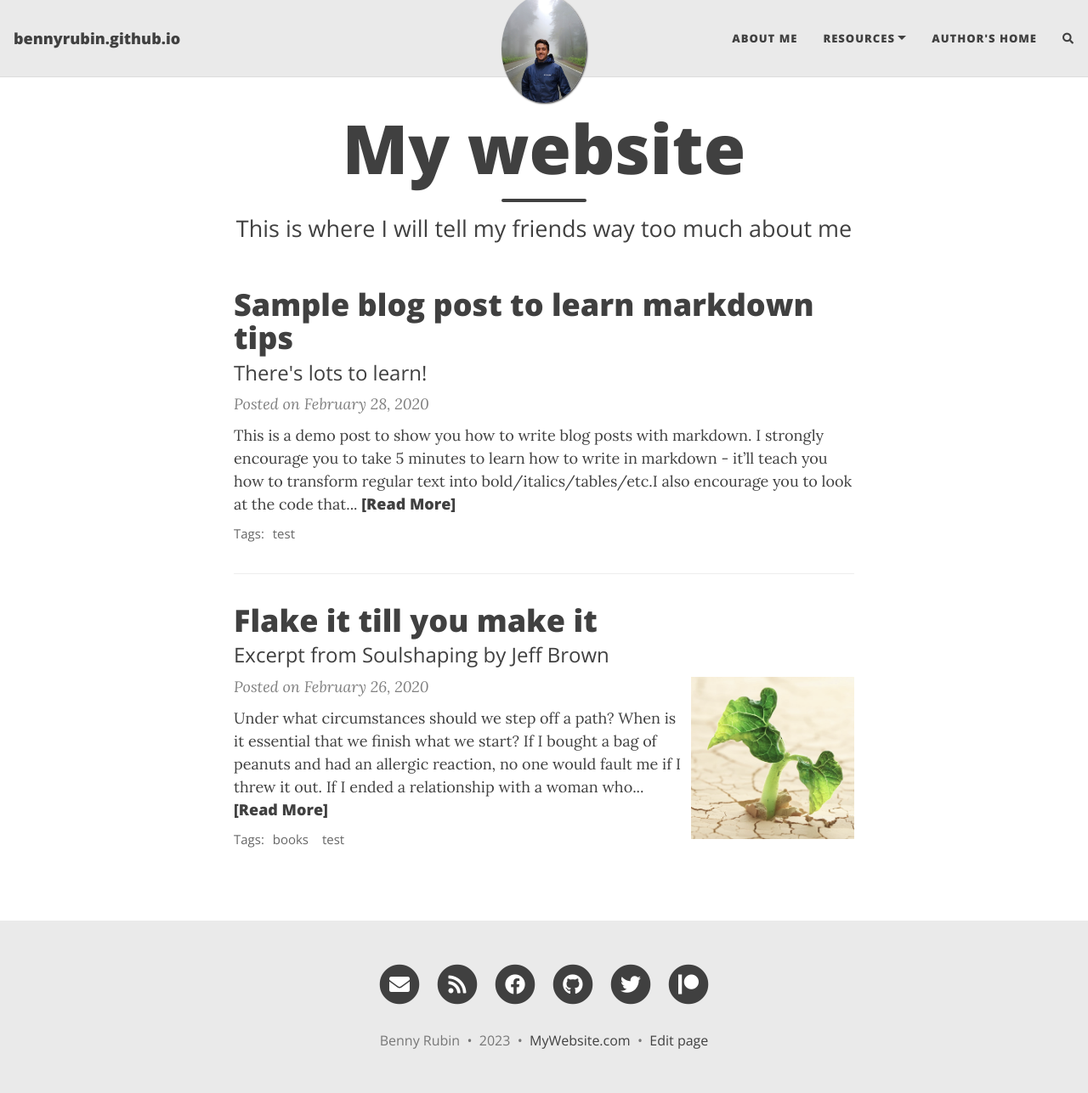
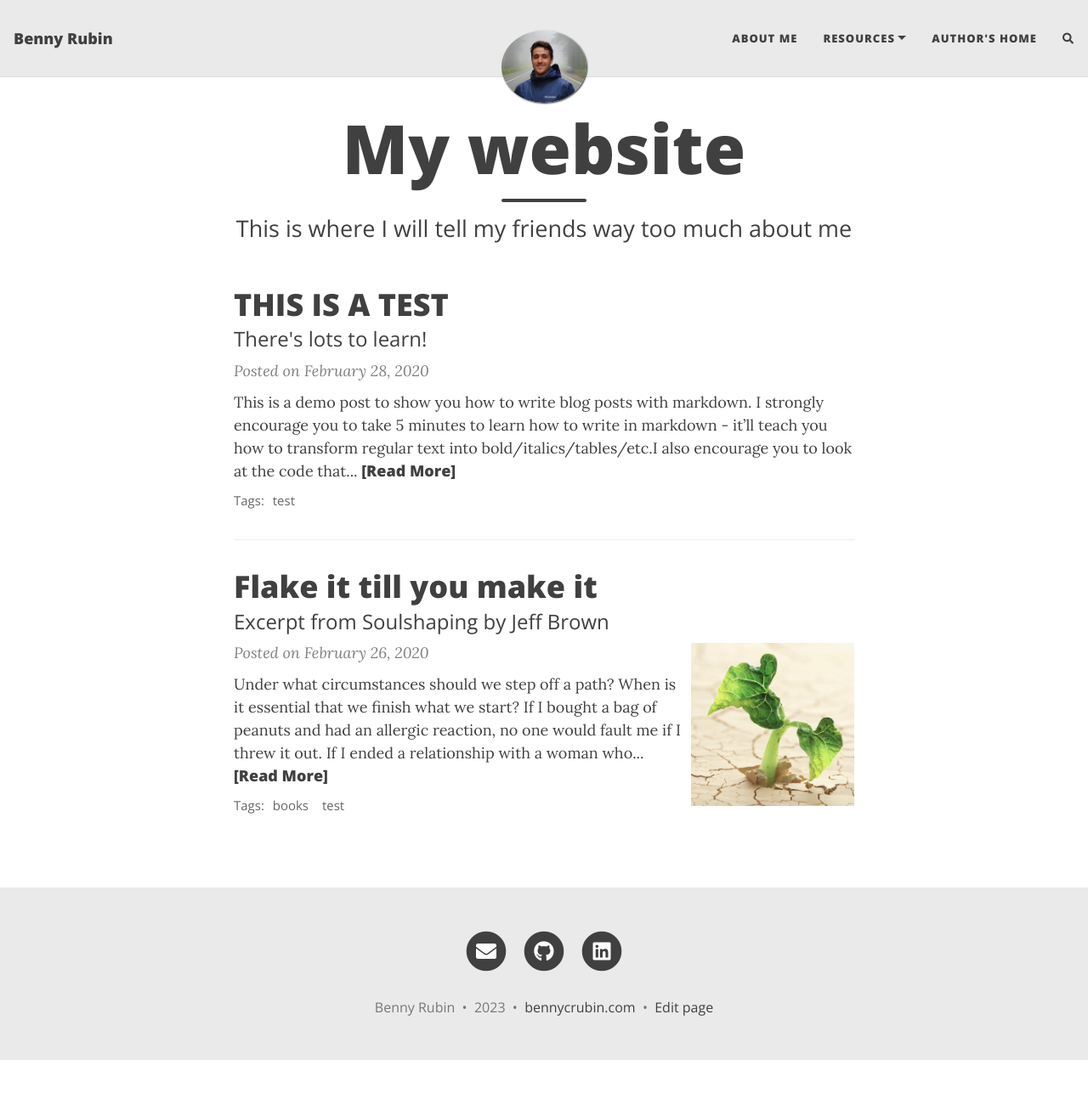
Before and after one commit to bennyrubin/bennyrubin.github.io, a Jekyll site: the page built from index.html, in a window 1280 px wide and 1287 px high. Shown: the whole window at 85% size. Built offline with Jekyll 4.4.1, drawn with Linux system fonts in a browser that asks for light colours; nearby versions of some CDN libraries; the list of posts is cut into pages by our own code; comment, search, counter and statistics services are not loaded.

Commit message:
Updated socials

```diff
--- a/_config.yml
+++ b/_config.yml
@@ -10,7 +10,7 @@
 ############################
 
 # Name of website
-title:
+title: Benny Rubin
 
 # Your name to show in the footer
 author: Benny Rubin
@@ -50,16 +50,16 @@ round-avatar: true
 # You can change the order that they show up on the page by changing the order here.
 # Uncomment the links you want to show and add your information to each one.
 social-network-links:
-  email: "someone@example.com"
-  rss: true  # remove this line if you don't want to show an RSS link at the bottom
-  facebook: deanattali
-  github: daattali
-  twitter: daattali
-  patreon: DeanAttali
+  email: "bennycrubin@gmail.com"
+  #rss: true  # remove this line if you don't want to show an RSS link at the bottom
+  #facebook: deanattali
+  github: bennyrubin
+  #twitter: daattali
+  #patreon: DeanAttali
 #  youtube: c/daattali
 #  medium: yourname
 #  reddit: yourname
-#  linkedin: daattali
+  linkedin: benny-rubin-ab90991b4
 #  xing: yourname
 #  stackoverflow: "3943160/daattali"
 #  snapchat: deanat78
@@ -89,14 +89,14 @@ rss-description: This website is a virtual proof that I'm awesome
 
 # Select which social network share links to show in posts
 share-links-active:
-  twitter: true
-  facebook: true
+  twitter: false
+  facebook: false
   linkedin: true
   vk: false
 
 # How to display the link to your website in the footer
 # Remove this if you don't want a link in the footer
-url-pretty: "MyWebsite.com"
+url-pretty: "bennycrubin.com"
 
 # Excerpt word length - Truncate the excerpt of each post on the feed page to the specified number of words
 excerpt_length: 50
@@ -162,7 +162,7 @@ footer-hover-col: "#0085A1"
 #################################
 
 # Fill in your Google Analytics tag ID (or "Measurement ID") to track your website usage
-#gtag: "G-XXXXXXXXXX"
+gtag: "G-NQRCWB5945"
 
 # Fill in your Cloudflare Analytics beacon token to track your website using Cloudflare Analytics
 #cloudflare_analytics: ""
--- a/_posts/2020-02-28-sample-markdown.md
+++ b/_posts/2020-02-28-sample-markdown.md
@@ -1,6 +1,6 @@
 ---
 layout: post
-title: Sample blog post to learn markdown tips
+title: THIS IS A TEST
 subtitle: There's lots to learn!
 gh-repo: daattali/beautiful-jekyll
 gh-badge: [star, fork, follow]
```
Also changed, not shown: assets/img/website_headshot.jpg.
